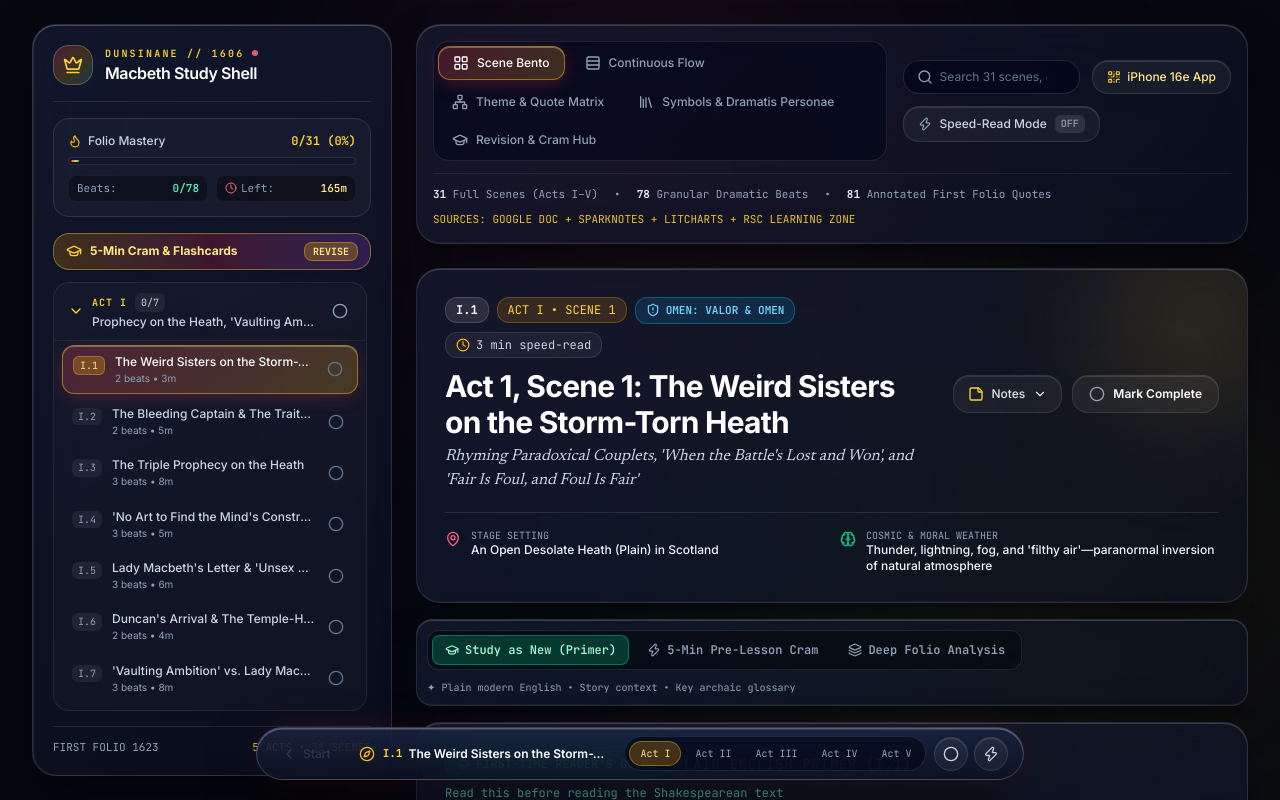
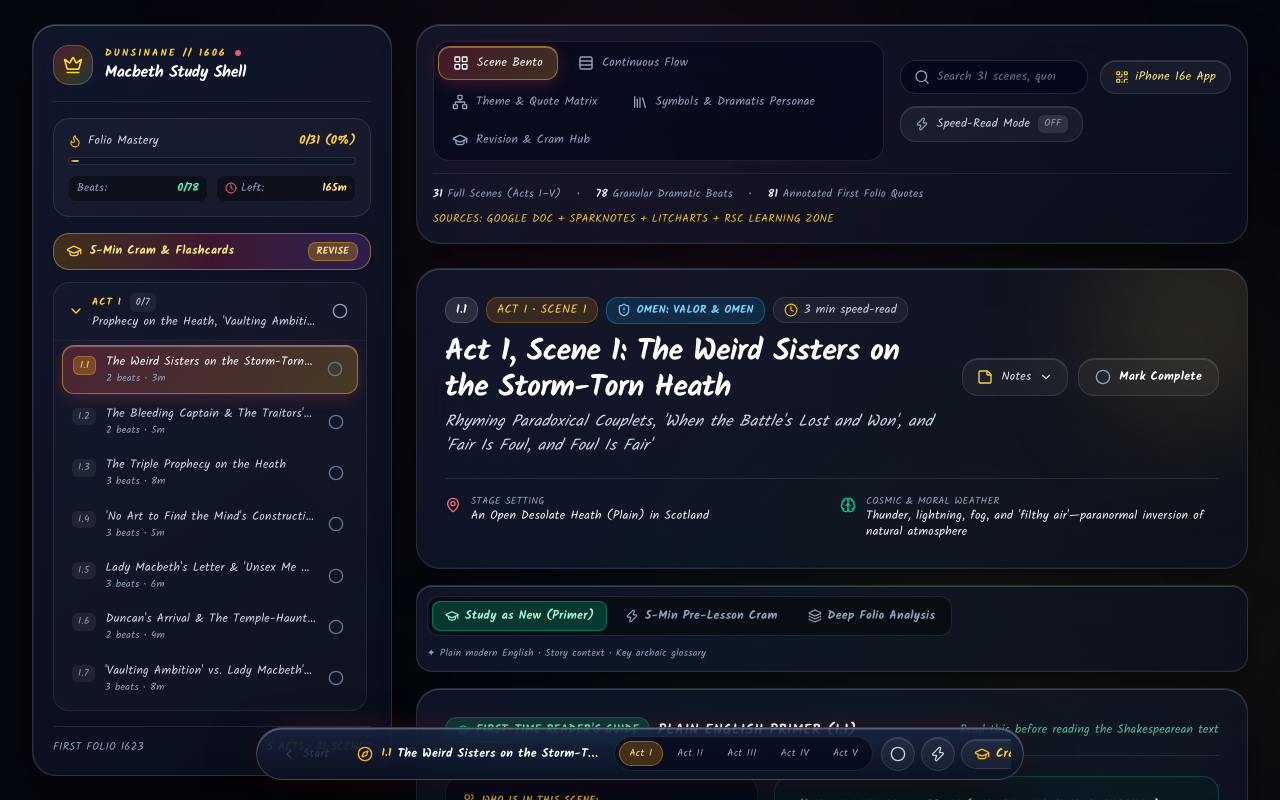
Before and after one commit to ayaandev09/macbeth-macos-study-app, a Next.js app: page / in a window 1280 px wide. Shown: the top 800 px of the page. Built offline with nearby package versions, Linux system fonts and the light colour scheme.

Commit message:
feat: universal academic handwritten font typography system (Kalam / Patrick Hand / Caveat)

```diff
--- a/src/app/globals.css
+++ b/src/app/globals.css
@@ -1,3 +1,4 @@
+@import url("https://fonts.googleapis.com/css2?family=Kalam:wght@300;400;700&family=Patrick+Hand&family=Caveat:wght@400..700&display=swap");
 @import "tailwindcss";
 
 :root {
@@ -12,24 +13,56 @@
   --accent-crimson: #f43f5e;
   --accent-amber: #fbbf24;
   --accent-emerald: #34d399;
+
+  /* Universal Academic Handwritten Font System */
+  --font-handwritten: var(--font-kalam, "Kalam"), var(--font-patrick-hand, "Patrick Hand"), var(--font-caveat, "Caveat"), -apple-system, BlinkMacSystemFont, "Segoe UI", cursive, sans-serif;
+  --font-sans: var(--font-handwritten);
+  --font-mono: var(--font-handwritten);
+  --font-serif: var(--font-handwritten);
+}
+
+@theme {
+  --font-sans: var(--font-handwritten);
+  --font-mono: var(--font-handwritten);
+  --font-serif: var(--font-handwritten);
+  --font-handwritten: var(--font-handwritten);
 }
 
 * {
   box-sizing: border-box;
+  -webkit-tap-highlight-color: transparent;
+  font-family: var(--font-handwritten) !important;
 }
 
 html {
   color-scheme: dark;
   background-color: var(--bg-obsidian);
   color: #f1f5f9;
+  font-family: var(--font-handwritten) !important;
   font-feature-settings: "cv02", "cv03", "cv04", "cv11";
   -webkit-font-smoothing: antialiased;
+  -moz-osx-font-smoothing: grayscale;
+  scroll-behavior: smooth;
+  text-rendering: optimizeLegibility;
 }
 
 body {
   min-height: 100dvh;
   background-color: var(--bg-obsidian);
   overflow-x: hidden;
+  font-family: var(--font-handwritten) !important;
+  letter-spacing: 0.015em;
+}
+
+h1, h2, h3, h4, h5, h6,
+p, span, div, a, button,
+input, textarea, select,
+label, summary, details,
+table, thead, tbody, tr, th, td,
+code, pre, kbd, samp,
+b, strong, i, em, blockquote,
+header, main, aside, nav, section, article {
+  font-family: var(--font-handwritten) !important;
 }
 
 /* ============================================================================
--- a/src/app/layout.tsx
+++ b/src/app/layout.tsx
@@ -1,23 +1,24 @@
 import type { Metadata } from "next";
-import { Inter, JetBrains_Mono, Newsreader } from "next/font/google";
+import { Kalam, Patrick_Hand, Caveat } from "next/font/google";
 import "./globals.css";
 
-const inter = Inter({
-  variable: "--font-sans",
+const kalam = Kalam({
+  weight: ["300", "400", "700"],
   subsets: ["latin"],
+  variable: "--font-kalam",
   display: "swap",
 });
 
-const jetbrainsMono = JetBrains_Mono({
-  variable: "--font-mono",
+const patrickHand = Patrick_Hand({
+  weight: "400",
   subsets: ["latin"],
+  variable: "--font-patrick-hand",
   display: "swap",
 });
 
-const newsreader = Newsreader({
-  variable: "--font-serif",
+const caveat = Caveat({
   subsets: ["latin"],
-  style: ["normal", "italic"],
+  variable: "--font-caveat",
   display: "swap",
 });
 
@@ -35,9 +36,21 @@ export default function RootLayout({
   return (
     <html
       lang="en"
-      className={`${inter.variable} ${jetbrainsMono.variable} ${newsreader.variable} dark`}
+      className={`${kalam.variable} ${patrickHand.variable} ${caveat.variable} dark`}
     >
-      <body className="font-sans antialiased selection:bg-rose-500/30 selection:text-rose-100">
+      <head>
+        <link rel="preconnect" href="https://fonts.googleapis.com" />
+        <link
+          rel="preconnect"
+          href="https://fonts.gstatic.com"
+          crossOrigin="anonymous"
+        />
+        <link
+          href="https://fonts.googleapis.com/css2?family=Kalam:wght@300;400;700&family=Patrick+Hand&family=Caveat:wght@400..700&display=swap"
+          rel="stylesheet"
+        />
+      </head>
+      <body className="antialiased selection:bg-rose-500/30 selection:text-rose-100 font-handwritten">
         {children}
       </body>
     </html>
```
